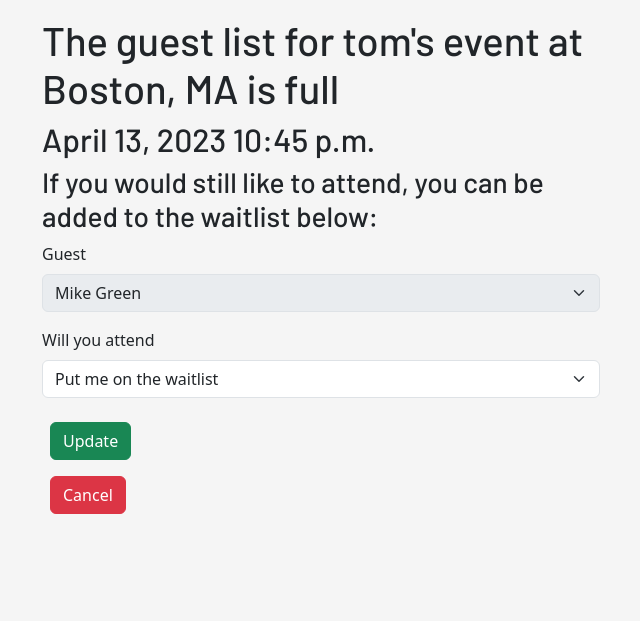
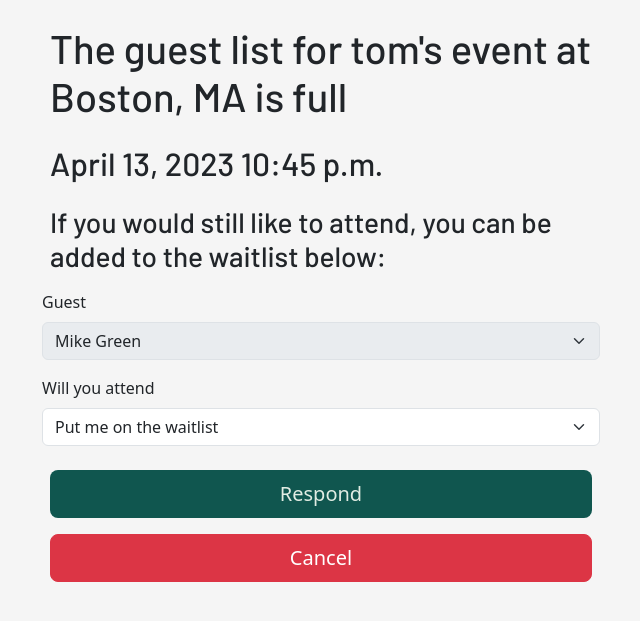
Before and after one commit to MichaelGreen5/pickuphockey, a Django app: page /organize/manage-invites/respond/147 in a window 1280 px wide. Shown: the part 79-700 px from the top of the page, without its empty margins (319-959 px from the left). Run offline with Django 4.2, Linux system fonts and the light colour scheme; a user stored in the database is signed in; data comes from the database, SQL or seed files in the repository; both versions use the stored data as it was after the commit; some libraries are stand-ins or nearby versions.

Commit message:
pickuphockey v1.0

```diff
--- a/OrgDash/models.py
+++ b/OrgDash/models.py
@@ -42,7 +42,8 @@ class Skate(models.Model):
     max_players = models.IntegerField(default=0)
     max_goalies = models.IntegerField(default=2)
     recurring_event = models.BooleanField(default= False)
-
+    player_full = models.BooleanField(default=False)
+    goalie_full = models.BooleanField(default=False)
     STATUS_CHOICES = [
         (7,'Every Week'),
         (14,'Every Two Weeks'),
@@ -54,7 +55,7 @@ class Skate(models.Model):
 
 
 
-    def get_absolute_url(self):
+    def get_absolute_url(self): #delete?
         return reverse('OrgDash:organizer_dashboard',kwargs={'slug': (str(self.date) + str(self.time))})
 
     def get_next_skate_info(self):
@@ -66,6 +67,7 @@ class Skate(models.Model):
         return {'host': self.host, 'date': next_event_date, 'time':self.time,'price': self.price, 'location': self.location,
                  'max_guests': self.max_guests, 'recurring_event': self.recurring_event,'frequency': self.frequency,
                    'send_invites_datetime':next_invite_date, 'finalize_event_datetime': next_finalize_event_datetime}
+
 
     def __str__(self):
         return ("Skate at " + self.location + " "  + str(self.date) + " " + str(self.time))
--- a/OrgDash/templates/OrgDash/Invites/invite_list.html
+++ b/OrgDash/templates/OrgDash/Invites/invite_list.html
@@ -50,7 +50,7 @@
                   <div class="p-2">
                     <h1>You haven't Invited anyone yet</h1>
                     <p>Seems lonley</p>
-                    <a class="btn btn-primary" role="button" href="{% url 'OrgDash:add_invites' active_event.pk %}">Invite Players</a>
+                    <a class="btn btn-green" role="button" href="{% url 'OrgDash:add_invites' active_event.pk %}">Invite Players</a>
 
                 </div>
                   {% endif %}
--- a/OrgDash/templates/OrgDash/Invites/waitlist_response.html
+++ b/OrgDash/templates/OrgDash/Invites/waitlist_response.html
@@ -7,19 +7,21 @@
 <div class="container">
     <div class="col-md-6 create-form">
 
-        <h1>The guest list for {{object.event.host}}'s event at {{object.event.location}} is full</h1>
-        <h2>{{object.event.date}} {{object.event.time}}</h2>
-        <h3>If you would still like to attend, you can be added to the waitlist below:</h3>
+        <h1 class="p-2">The guest list for {{object.event.host}}'s event at {{object.event.location}} is full</h1>
+        <h2 class="p-2">{{object.event.date}} {{object.event.time}}</h2>
+        <h3 class="p-2">If you would still like to attend, you can be added to the waitlist below:</h3>
         <form method="post">
         {% csrf_token %}
         {% bootstrap_form form %}
         <div class="p-2">
-            <input class="btn btn-success" type="submit" value="Update">
+            <button class="w-100 btn btn-lg btn-green" type="submit">Respond</button>
         </div>
         </form>
+        {% if user.is_authenticated %}
         <div class="p-2">
-        <input type=button class="btn btn-danger" value="Cancel" onClick="javascript:history.go(-1);">
+            <button class="w-100 btn btn-lg btn-danger" type="submit" onClick="javascript:history.go(-1);">Cancel</button>
         </div>
+        {% endif %}
     </div>
 </div>
 
--- a/OrgDash/templates/OrgDash/Skates/create_event.html
+++ b/OrgDash/templates/OrgDash/Skates/create_event.html
@@ -9,10 +9,10 @@
         {% csrf_token %}
         {% bootstrap_form form %}
 
-<input type="submit" value="Create" class="btn btn-success">
+<input type="submit" value="Create" class="btn btn-green">
     </form>
     <br>
-    <button type="button" class="btn btn-warning" onClick="javascript:history.go(-1);">Cancel</button>
+    <button type="button" class="btn btn-gold" onClick="javascript:history.go(-1);">Cancel</button>
     </div>
     </div>
 
--- a/OrgDash/views.py
+++ b/OrgDash/views.py
@@ -213,6 +213,7 @@ def FinalizeRosters(request, pk):
         subject = "Rosters for" + event_host.first_name + "'s event at " + current_event.location
         message = message_field
         recipient_list = player_emails
+        recipient_list.append(current_event.host.email)
         try:
             send_mail(subject, message,  'pickuphockey1@gmail.com', recipient_list, html_message=message_field)
 
@@ -258,7 +259,9 @@ class UpdateInvite(UpdateView):
         all_invites = super().get_queryset()
         current_invite = Invitation.objects.get(pk=self.kwargs['pk'])
         current_host = current_invite.event.host
-        guest_list = all_invites.filter(Q(host = current_host) & Q(event= current_invite.event) & Q(will_you_attend = 'Yes'))
+        all_invited = all_invites.filter(Q(host = current_host) & Q(event= current_invite.event))
+        guest_list = all_invited.filter(will_you_attend = 'Yes')
+        waitlist= Waitlist.objects.get_or_create(event=current_invite.event)
         player_guest_list = []
         goalie_guest_list = []
         for guest in guest_list:
@@ -267,13 +270,25 @@ class UpdateInvite(UpdateView):
             else:
                 player_guest_list.append(guest)
 
+        if len(goalie_guest_list) == current_invite.event.max_goalies:
+            current_invite.event.goalie_full = True
+        if len(player_guest_list) == current_invite.event.max_players:
+            current_invite.event.player_full = True
+
+        if len(waitlist[0].guests.all()) > 0 : # TODO waitlist manager
+            if current_invite.event.player_full == False:
+                print("a spot opened up")
+        # else:
+        #     current_invite.event.goalie_full == False
+        #     current_invite.event.player_full == False
+
         if current_invite.guest.goalie:
-            if len(goalie_guest_list) == current_invite.event.max_goalies:
+            if current_invite.event.goalie_full:
                 return InviteWaitlistForm
             else:
                 return InviteUpdateForm
         else:
-            if len(player_guest_list) == current_invite.event.max_players:
+            if current_invite.event.player_full:
                 return InviteWaitlistForm
             else:
                 return InviteUpdateForm
@@ -285,10 +300,11 @@ class UpdateInvite(UpdateView):
         event_pk =current_event.event.pk
         return reverse_lazy('OrgDash:invite_list',args = [event_pk])
 
-    def form_valid(self, form): #Manages Waitlist guests and sends out emails. TODO does not remove from waitlist if guest is on waitlist and then says no
+    def form_valid(self, form): #Manages Waitlist guests and sends out emails.
         current_invite = Invitation.objects.get(pk=self.kwargs['pk'])
         current_event = current_invite.event
         waitlist= Waitlist.objects.get_or_create(event=current_event)
+
         wait_guest = form.cleaned_data.get('guest')
         context = {'current_event':current_event, 'guest':wait_guest}
 
@@ -304,9 +320,6 @@ class UpdateInvite(UpdateView):
             elif form.cleaned_data.get('will_you_attend') == 'Yes':
                 html_message = render_to_string('OrgDash/emails/RSVP_yes.html', context)
                 subject = "You have responded yes to " + str(current_event.host) + "'s event"
-
-
-
 
             email = EmailMessage(subject, html_message, settings.DEFAULT_FROM_EMAIL, [current_invite.guest.email])
             email.content_subtype = 'html'
@@ -554,16 +567,7 @@ def PlayerDash(request):
 
     return  render(request, 'OrgDash/Players/player_dash.html', {'my_groups': my_groups, 'my_players':my_players, 'my_goalies':my_goalies})
 
-# def GetPlayerGroups(request):
-#     my_groups = PlayerGroup.objects.filter(created_by=request.user)
-#     group_data = []
-#     for group in my_groups:
-#         group_members = group.members.all()
-#         name = group.name
-#         member_list = [(member.first_name, member.last_name) for member in group_members]
-#         group_obj = {'name': name, 'members':member_list}
-#         group_data.append(group_obj)
-#         return JsonResponse({'group_data': group_data})
+
 
 def UploadSheet(request):
     import openpyxl
```
Also changed, not shown: OrgDash/templates/OrgDash/Invites/invite_response.html (+9 -5 lines), OrgDash/migrations/0031_skate_goalie_full_skate_player_full.py (added), db.sqlite3.
